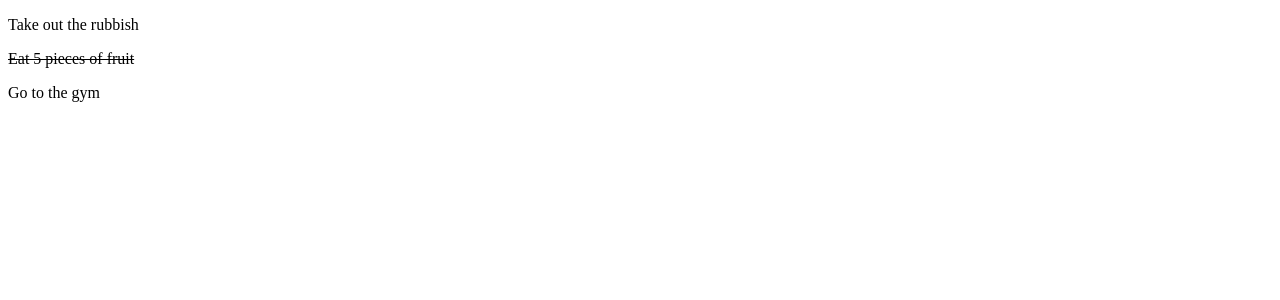
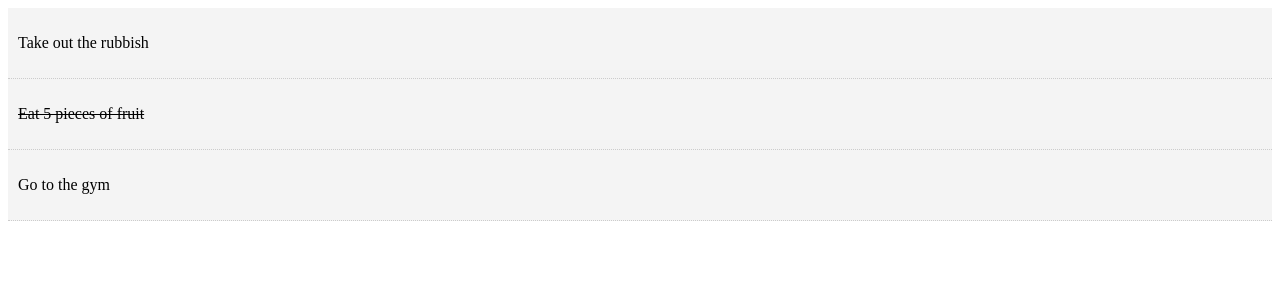
Before and after one commit to 04alexklink/Todo-List, a React (Create React App) app: page / in a window 1280 px wide. Shown: the top 300 px of the page. Built offline with nearby package versions, Linux system fonts and the light colour scheme.

Commit message:
Ternary operator used to reduce lines of code in styling function. Also added more styles.

```diff
--- a/src/components/TodoItem.js
+++ b/src/components/TodoItem.js
@@ -4,14 +4,11 @@ import PropTypes from 'prop-types';
 class TodoItem extends React.Component {
 
   getStyle = () => {
-    if(this.props.todoItem.completed) {
-      return {
-        textDecoration: 'line-through'
-      }
-    } else {
-      return {
-        textDecoration: 'none'
-      }
+    return {
+      textDecoration: this.props.todoItem.completed ? 'line-through' : 'none',
+      background: '#f4f4f4',
+      padding: '10px',
+      borderBottom: '1px#ccc dotted'
     }
   }
   render() {
```
